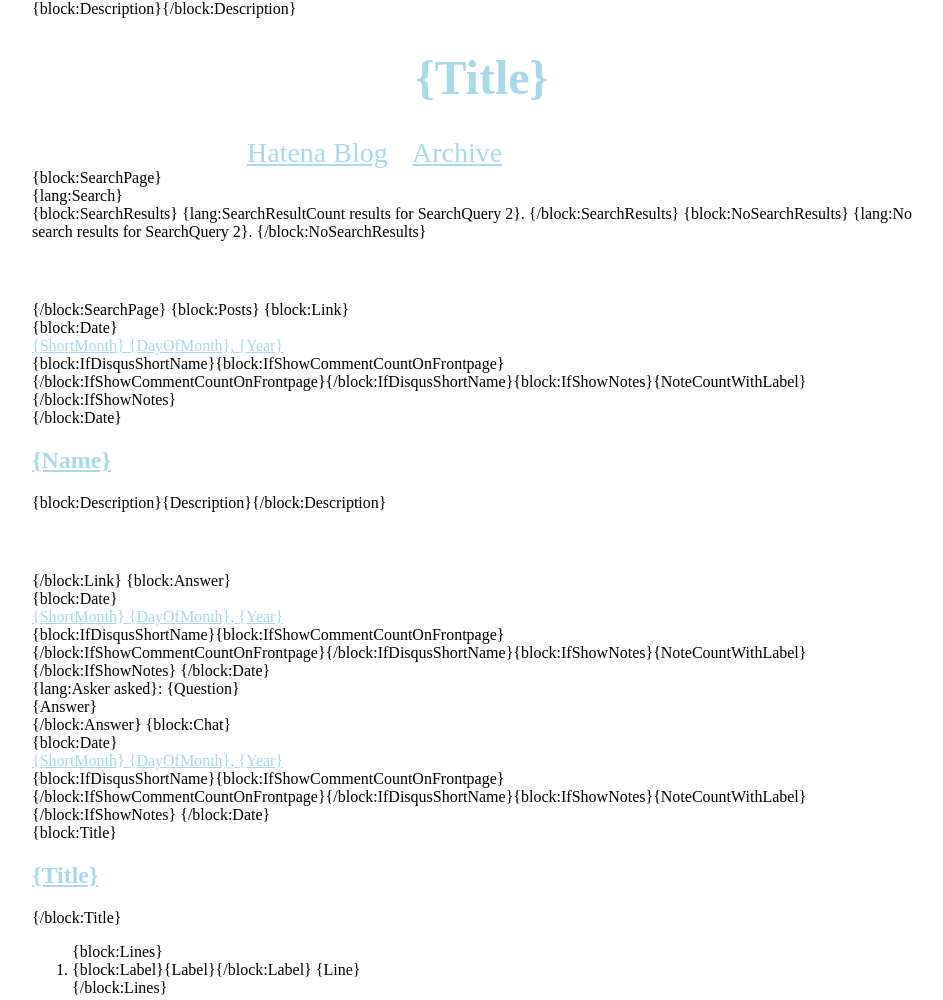
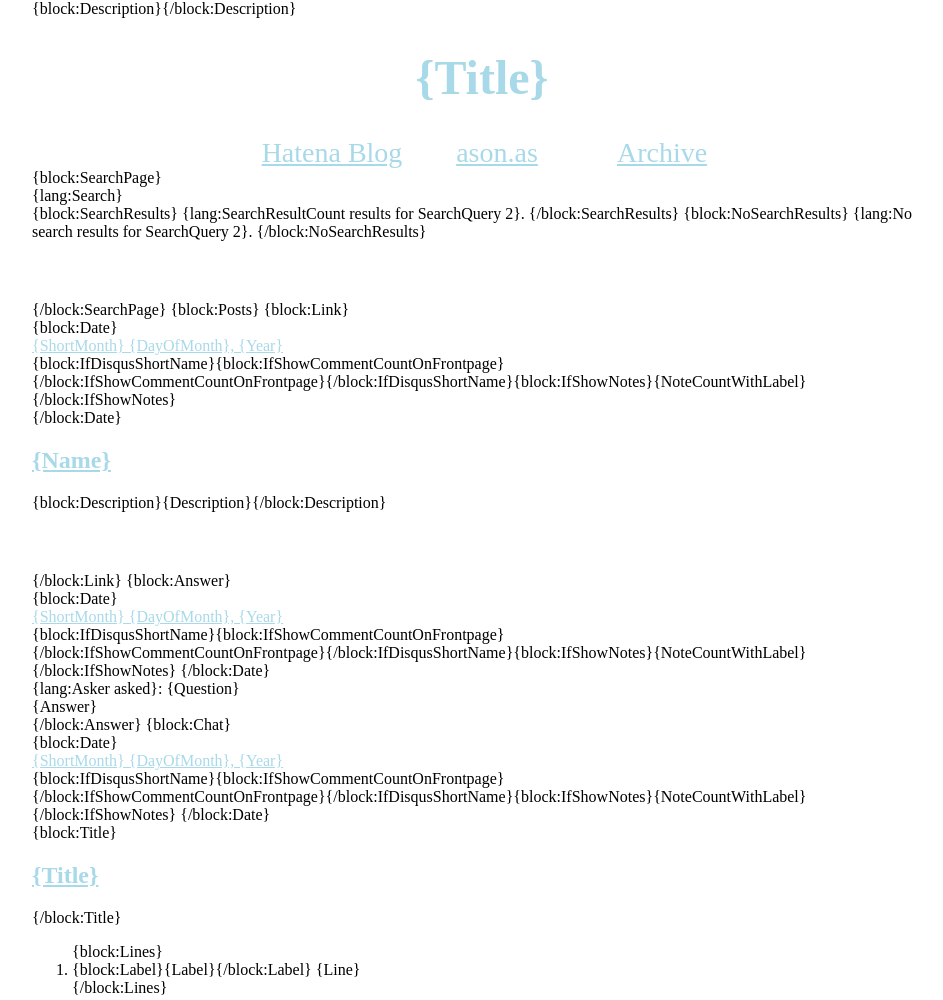
Before and after one commit to asonas/diary.ason.as, a plain HTML site: page index.html in a window 1280 px wide. Shown: the top 1000 px of the page, without its empty margins (158-1101 px from the left). Drawn offline with Linux system fonts and the light colour scheme; a script that the page names is missing.

Commit message:
Goodby google custom search

```diff
--- a/index.html
+++ b/index.html
@@ -26,26 +26,20 @@ body {
     text-align: center; }
     body .head h1 a {
       text-decoration: none; }
-  body .menu {
-    width: 470px;
-    margin: 0 auto; }
-    body .menu span {
+  body ul.menu {
+    width: 490px;
+    margin: 0 auto;
+    list-style: none; }
+    body ul.menu li {
       font-size: 28px;
       width: 150px;
       margin-right: 15px;
       float: left; }
-    body .menu #___gcse_0 {
-      display: inline-block;
-      width: 200px;
-      margin-left: -60px; }
-      body .menu #___gcse_0 .gsc-control-cse {
-        padding: 1em 0; }
-      body .menu #___gcse_0 .gsc-input {
-        padding-right: 0; }
-      body .menu #___gcse_0 input.gsc-search-button-v2 {
-        padding: 6px 12px; }
-      body .menu #___gcse_0 #gs_tti50 {
-        padding-right: 0; }
+      body ul.menu li a {
+        text-align: center;
+        display: inherit; }
+    body ul.menu li:last-child {
+      margin-right: 0; }
   body .clearfix:after, body .clearfix:before {
     content: " ";
     display: table; }
@@ -89,7 +83,6 @@ body {
   body .posts .post.quote .date {
     font-size: 24px; }
 
-
     {CustomCSS}
     </style>
 
@@ -110,27 +103,14 @@ Hatena.Star.SiteConfig = {
 
   <body id="{block:IfDisqusShortname}{block:PermalinkPage}with-disqus{/block:PermalinkPage}{/block:IfDisqusShortname}
   {block:PermalinkPage} permalink-page{/block:PermalinkPage}">
-<script>
-  (function() {
-    var cx = '015552759263909167342:nbcgawg8moa';
-    var gcse = document.createElement('script');
-    gcse.type = 'text/javascript';
-    gcse.async = true;
-    gcse.src = (document.location.protocol == 'https:' ? 'https:' : 'http:') +
-        '//www.google.com/cse/cse.js?cx=' + cx;
-    var s = document.getElementsByTagName('script')[0];
-    s.parentNode.insertBefore(gcse, s);
-  })();
-</script>
-
   <div class="head clearfix">
     <h1><a href="/">{Title}</a></h1>
   </div>
-  <div class="menu clearfix">
-    <span><a href="http://asonas.hatenablog.com">Hatena Blog</a></span>
-    <span><a href="/archive">Archive</a></span>
-    <gcse:search></gcse:search>
-  </div>
+  <ul class="menu clearfix">
+    <li><a href="http://asonas.hatenablog.com">Hatena Blog</a></li>
+    <li><a href="http://ason.as">ason.as</a></li>
+    <li><a href="/archive">Archive</a></li>
+  </ul>
 
   <div class="posts">
     {block:SearchPage}
--- a/main.scss
+++ b/main.scss
@@ -19,31 +19,22 @@ body {
       }
     }
   }
-  .menu {
-    width: 470px;
+  ul.menu {
+    width: 490px;
     margin: 0 auto;
-    span {
+    list-style: none;
+    li {
       font-size: 28px;
       width: 150px;
       margin-right: 15px;
       float: left;
+      a {
+        text-align: center;
+        display: inherit;
+      }
     }
-    #___gcse_0 {
-      display: inline-block;
-      width: 200px;
-      margin-left: -60px;
-      .gsc-control-cse {
-        padding: 1em 0;
-      }
-      .gsc-input {
-        padding-right: 0;
-      }
-      input.gsc-search-button-v2 {
-        padding: 6px 12px;
-      }
-      #gs_tti50 {
-        padding-right: 0;
-      }
+    li:last-child {
+      margin-right: 0;
     }
   }
 
```
Also changed, not shown: main.css.
